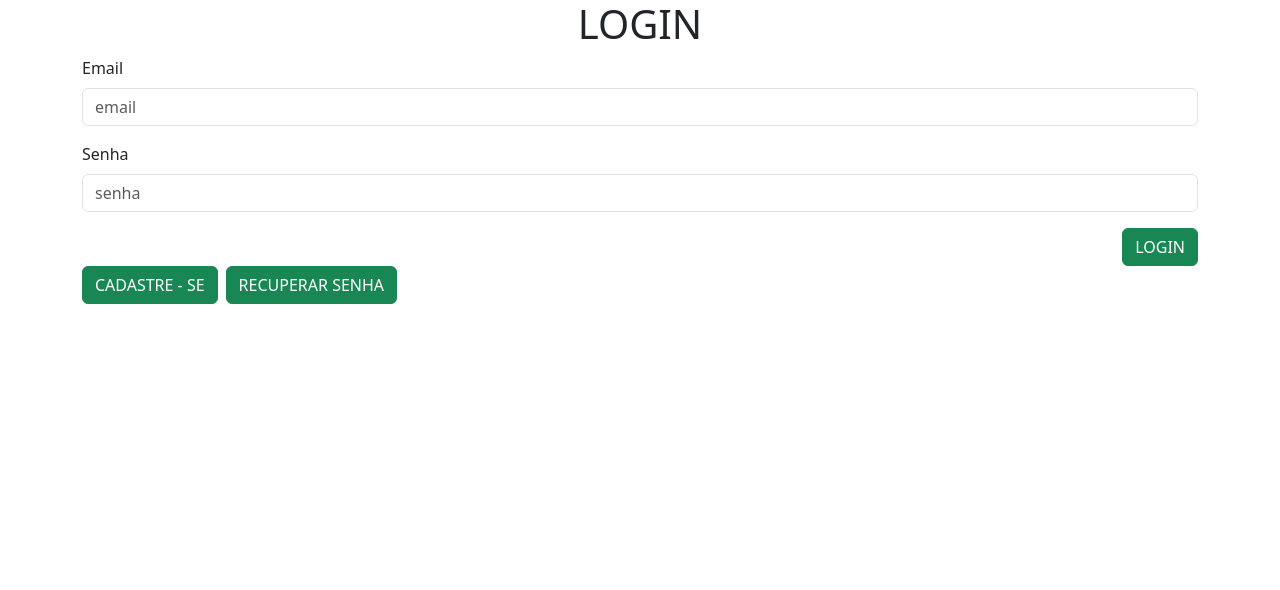
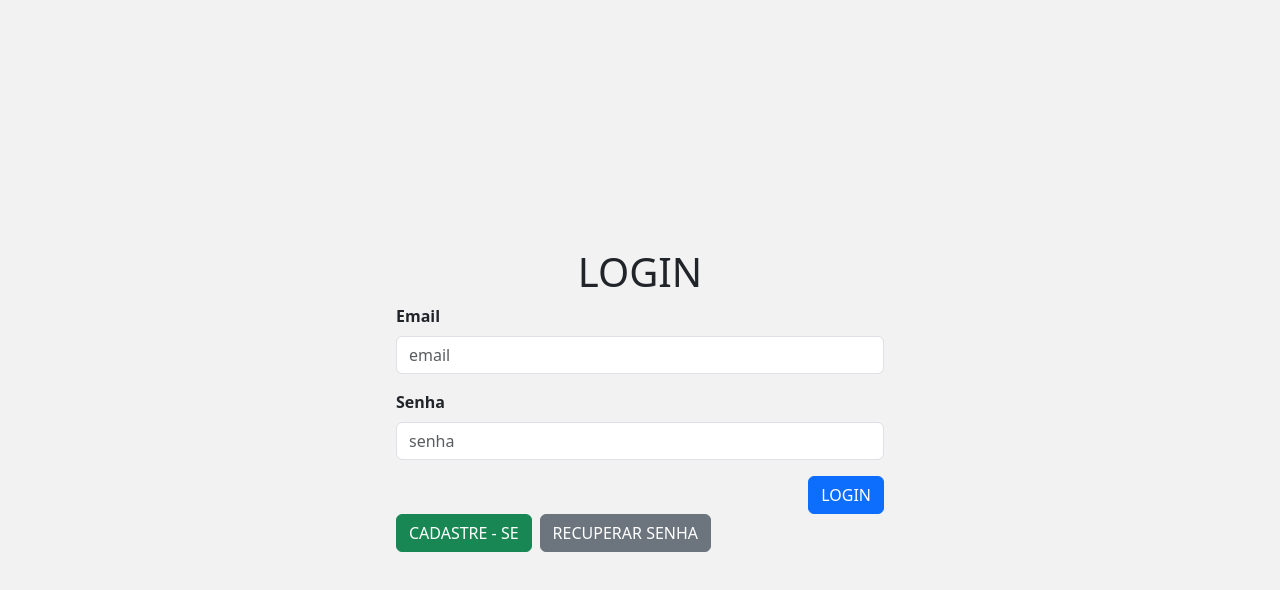
Before and after one commit to henrique-da-silva-costa/abelhas-front, a React (Vite) app: page / in a window 1280 px wide. Shown: the top 590 px of the page. Built offline with nearby package versions, Linux system fonts and the light colour scheme; no server answers.

Commit message:
alterações

```diff
--- a/src/crud/Cadastrar.jsx
+++ b/src/crud/Cadastrar.jsx
@@ -16,7 +16,7 @@ const Cadastrar = ({
     formularioNome = ""
 }) => {
     const usuarioId = sessionStorage.getItem("usuario") ? JSON.parse(sessionStorage.getItem("usuario")).id : "";
-    const [formulario, setformularuio] = useState(inputs);
+    const [formulario, setFormulario] = useState(inputs);
     const [erro, setErro] = useState({});
     const [msg, setMsg] = useState("");
     const [msgCor, setMsgCor] = useState("");
@@ -33,6 +33,8 @@ const Cadastrar = ({
     const toggle = () => {
         setModal(!modal)
         setMsg("");
+        setFormulario(inputs);
+        setErro({});
     };
 
     const changeformulario = (e) => {
@@ -73,7 +75,7 @@ const Cadastrar = ({
             setTemMatriz(false)
         }
 
-        setformularuio({
+        setFormulario({
             ...formulario, [name]: value
         })
     }
@@ -316,7 +318,7 @@ const Cadastrar = ({
                                 {formulario ? Object.keys(formulario).map((valor, index) => {
                                     return (
                                         <div key={index} className={inputInvisivelEDivisaoColunas(valor, temMatriz, formularioNome)}>
-                                            <Label htmlFor={valor} className={styles.labels}>{tipoLabel(valor, temMatriz)}</Label>
+                                            <Label htmlFor={valor} className={styles.labels}><strong>{tipoLabel(valor, temMatriz)}</strong></Label>
                                             {tipoInput(valor)}
                                             <p className={styles.erro}>{erro[valor]}</p>
                                         </div>
--- a/src/crud/Editar.jsx
+++ b/src/crud/Editar.jsx
@@ -17,7 +17,7 @@ const Editar = ({
     tamanhoModal = "",
     formularioNome = "" }) => {
     const usuarioId = sessionStorage.getItem("usuario") ? JSON.parse(sessionStorage.getItem("usuario")).id : "";
-    const [formulario, setformularuio] = useState(inputs);
+    const [formulario, setFormulario] = useState(inputs);
     const [erro, setErro] = useState({});
     const [msg, setMsg] = useState("");
     const [desabilitar, setDesabilitar] = useState(false);
@@ -47,14 +47,14 @@ const Editar = ({
             setTemMatriz(false)
         }
 
-        setformularuio({
+        setFormulario({
             ...formulario, [name]: value
         })
     }
 
     const pegardados = () => {
         axios.get(`http://localhost:8000/${urlGet}`).then((res) => {
-            setformularuio(res.data)
+            setFormulario(res.data)
 
             axios.get("http://localhost:8000/doadoras/campeira/select", { params: { usuario_id: usuarioId } }).then((res) => {
                 setDoadoraCampeira(res.data)
@@ -337,7 +337,7 @@ const Editar = ({
                                 {formulario ? Object.keys(formulario).map((valor, index) => {
                                     return (
                                         <div key={index} className={inputInvisivelEDivisaoColunas(valor, temMatriz, formularioNome)}>
-                                            <Label htmlFor={valor} className={styles.labels}>{tipoLabel(valor)}</Label>
+                                            <Label htmlFor={valor} className={styles.labels}><strong>{tipoLabel(valor)}</strong></Label>
                                             {tipoInput(valor)}
                                             <p className={styles.erro}>{erro[valor]}</p>
                                         </div>
--- a/src/crud/Formulario.jsx
+++ b/src/crud/Formulario.jsx
@@ -5,8 +5,8 @@ import axios from 'axios';
 import { useNavigate } from 'react-router-dom';
 import { Usuario } from '../contexts/Usuario';
 
-const Formulario = ({ inputs = {}, url, textoBotao, tipoformulario }) => {
-    const [formulario, setformularuio] = useState(inputs);
+const Formulario = ({ inputs = {}, url, textoBotao, tipoformulario, corBotao = "success" }) => {
+    const [formulario, setFormulario] = useState(inputs);
     const [erro, setErro] = useState({});
     const [msg, setMsg] = useState("");
     const [msgCor, setMsgCor] = useState("");
@@ -18,7 +18,7 @@ const Formulario = ({ inputs = {}, url, textoBotao, tipoformulario }) => {
     const changeformulario = (e) => {
         const { name, value, files } = e.target;
 
-        setformularuio({
+        setFormulario({
             ...formulario, [name]: value
         })
     }
@@ -39,6 +39,9 @@ const Formulario = ({ inputs = {}, url, textoBotao, tipoformulario }) => {
                         "X-CSRF-TOKEN": response.data.token
                     }
                 }).then(res => {
+
+                    console.log(res.data);
+
                     for (const [key, value] of Object.entries(formulario)) {
                         if (value != null && value.length == 0) {
                             msgerros[key] = "Campo obrigatório";
@@ -138,6 +141,11 @@ const Formulario = ({ inputs = {}, url, textoBotao, tipoformulario }) => {
 
     const tipoInput = (tipo) => {
         const tiposData = ["data_criacao", "data_alteracao", "data_divisao"];
+        const tiposSenha = ["senha", "novaSenha", "confirmaSenha"];
+
+        if (tiposSenha.includes(tipo)) {
+            return "password";
+        }
 
         if (tipoformulario === "recuperarSenha" && tipo == "email") {
             return "hidden"
@@ -173,7 +181,7 @@ const Formulario = ({ inputs = {}, url, textoBotao, tipoformulario }) => {
                         return (
                             <div key={index}>
                                 <div className="">
-                                    <Label htmlFor={valor} className={styles.labels}>{tipoLabel(valor)}</Label>
+                                    <Label htmlFor={valor} className={styles.labels}><strong>{tipoLabel(valor)}</strong></Label>
                                     <Input placeholder={valor} type={tipoInput(valor)} disabled={desabilitar} name={valor} onChange={changeformulario} />
                                     <p className={styles.erro}>{erro[valor]}</p>
                                 </div>
@@ -183,7 +191,7 @@ const Formulario = ({ inputs = {}, url, textoBotao, tipoformulario }) => {
                 </FormGroup>
                 <span className={msgCor}>{msg}</span>
                 <div className="d-flex gap-2 justify-content-end">
-                    <Button color="success" disabled={desabilitar}>{textoBotaoCarregando}</Button>
+                    <Button color={corBotao} disabled={desabilitar}>{textoBotaoCarregando}</Button>
                 </div>
             </form>
 
--- a/src/index.css
+++ b/src/index.css
@@ -0,0 +1,3 @@
+body {
+  background-color: #f2f2f2;
+}
--- a/src/paginas/Abelhas.jsx
+++ b/src/paginas/Abelhas.jsx
@@ -6,6 +6,7 @@ import styles from "../stilos.module.css"
 import Carregando from '../Carregando';
 import Editar from '../crud/Editar';
 import Excluir from '../crud/Excluir';
+import Formulario from '../crud/Formulario';
 
 const Abelhas = () => {
     const usuarioId = sessionStorage.getItem("usuario") ? JSON.parse(sessionStorage.getItem("usuario")).id : "";
@@ -75,9 +76,16 @@ const Abelhas = () => {
         usuario_id: usuarioId
     }
 
+    const inputsFiltros = {
+        especie: "",
+        status: "",
+    }
+
     return (
         <Container className="mt-3">
-            <h1>Abelhas</h1>
+            <div className="d-flex justify-content-space-between">
+                <h1>Abelhas</h1>
+            </div>
             <div className="text-end">
                 <Cadastrar pegarDadosCarregar={pegarDados} generos={generos} status={status} inputs={inputs} url={"colmeia/cadastrar"} tamanhoModal={"xl"} />
             </div>
--- a/src/paginasUsuario/Login.jsx
+++ b/src/paginasUsuario/Login.jsx
@@ -2,6 +2,8 @@ import React from 'react'
 import Formulario from '../crud/Formulario'
 import { Button, Container } from 'reactstrap'
 import { useNavigate } from 'react-router-dom'
+import styles from ".././stilos.module.css"
+
 const Login = () => {
     const nav = useNavigate();
 
@@ -11,12 +13,12 @@ const Login = () => {
     }
 
     return (
-        <Container>
+        <Container className={styles.formularioContainer}>
             <h1 className="text-center">LOGIN</h1>
-            <Formulario inputs={inputs} url={"login"} textoBotao={"LOGIN"} tipoformulario={"login"} />
+            <Formulario inputs={inputs} url={"login"} corBotao={"primary"} textoBotao={"LOGIN"} tipoformulario={"login"} />
             <div className="d-flex gap-2">
-                <Button color="success" onClick={() => nav("/cadastrar")}>CADASTRE - SE</Button>
-                <Button color="success" onClick={() => nav("/verificaremail")}>RECUPERAR SENHA</Button>
+                <Button className={styles.fonteBotao12} color="success" onClick={() => nav("/cadastrar")}>CADASTRE - SE</Button>
+                <Button className={styles.fonteBotao12} color="secondary" onClick={() => nav("/verificaremail")}>RECUPERAR SENHA</Button>
             </div>
         </Container>
     )
--- a/src/paginasUsuario/RecuperarSenha.jsx
+++ b/src/paginasUsuario/RecuperarSenha.jsx
@@ -3,6 +3,7 @@ import { Container } from 'reactstrap'
 import Formulario from '../crud/Formulario'
 import axios from 'axios';
 import { useNavigate } from 'react-router-dom';
+import styles from "../stilos.module.css";
 
 const RecuperarSenha = () => {
 
@@ -22,7 +23,7 @@ const RecuperarSenha = () => {
     }
 
     return (
-        <Container>
+        <Container className={styles.formularioContainer}>
             <h1 className="text-center">Recuperar senha</h1>
             <Formulario inputs={inputs} textoBotao={"RECUPERAR SENHA"} url={"recuperarsenha"} tipoformulario={"recuperarSenha"} />
         </Container>
--- a/src/paginasUsuario/VerificarEmail.jsx
+++ b/src/paginasUsuario/VerificarEmail.jsx
@@ -1,11 +1,12 @@
 import React from 'react'
 import { Container } from 'reactstrap'
 import Formulario from '../crud/Formulario'
+import styles from "../stilos.module.css"
 
 const VerificarEmail = () => {
     return (
-        <Container>
-            <h1 className="text-center"></h1>
+        <Container className={styles.formularioContainer}>
+            <h1 className="text-center">VERIFICAR EMAIL</h1>
             <Formulario inputs={{ email: "" }} tipoformulario={"verificarEmail"} textoBotao={"VERIFICAR EMAIL"} url={"verificaremail"} />
         </Container>
     )
--- a/src/stilos.module.css
+++ b/src/stilos.module.css
@@ -17,3 +17,29 @@
   justify-content: center;
   align-items: center;
 }
+
+.formularioContainer {
+  height: 100%;
+  position: absolute;
+  display: flex;
+  justify-content: center;
+  flex-direction: column;
+  left: 0;
+  right: 0;
+}
+
+@media screen and (min-width: 760px) {
+  .formularioContainer {
+    width: 40%;
+  }
+}
+
+@media screen and (max-width: 720px) {
+  .fonteBotao12 {
+    font-size: 12px;
+  }
+
+  .fonteUsuarioNome {
+    font-size: 12px;
+  }
+}
```
Also changed, not shown: src/Home.jsx (+18 -2 lines).
